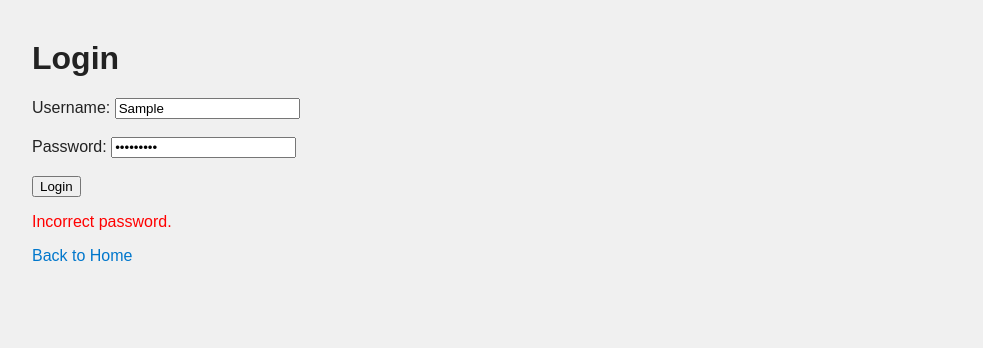
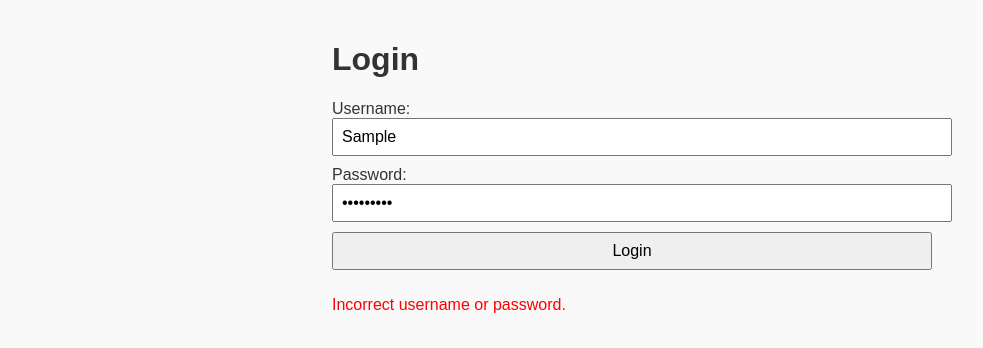
Before and after one commit to nflsgl/nfl-shotgun-league, a plain HTML site: page login.html in a window 1280 px wide. Both pictures are taken after typing "Sample", "Sample123" into the empty fields and a click on the button "Login". Shown: the whole page, without its empty margins (8-991 px from the left). Drawn offline with Linux system fonts and the light colour scheme.

Commit message:
Add files via upload

```diff
--- a/login.html
+++ b/login.html
@@ -2,6 +2,7 @@
 <!DOCTYPE html>
 <html>
 <head>
+  <meta name="viewport" content="width=device-width, initial-scale=1">
   <title>Login - Shotgun League</title>
   <link rel="stylesheet" href="style.css">
   <script src="login.js" defer></script>
@@ -9,11 +10,10 @@
 <body>
   <h1>Login</h1>
   <form id="loginForm">
-    <label>Username: <input type="text" id="username" autocomplete="username"></label><br><br>
-    <label>Password: <input type="password" id="password" autocomplete="current-password"></label><br><br>
+    <label>Username: <input type="text" id="username" autocomplete="username"></label>
+    <label>Password: <input type="password" id="password" autocomplete="current-password"></label>
     <button type="submit">Login</button>
   </form>
   <p id="errorMsg" style="color:red;"></p>
-  <p><a href="index.html">Back to Home</a></p>
 </body>
 </html>
--- a/login.js
+++ b/login.js
@@ -1,16 +1,16 @@
 
-const players = {'Aaron B.': 'honda', 'Alec B.': 'ford', 'Brad D.': 'chevy', 'Brad G.': 'toyota', 'Brad H.': 'nissan', 'Brian M.': 'jeep', 'Cal N.': 'mazda', 'Carter B.': 'volvo', 'Chuck P.': 'dodge', 'David H.': 'buick', 'Hunter': 'subaru', 'Ian F.': 'tesla', 'Jacob G.': 'fiat', 'Jim C.': 'gmc', 'Joe O.': 'bmw', 'Josh A.': 'audi', 'Justin G.': 'vw', 'Mike D.': 'ram', 'Mike K.': 'lincoln', 'Mitch M.': 'cadillac', 'Nick P.': 'hyundai', 'Riley B.': 'kia', 'Ryan L.': 'mini', 'Taylor H.': 'jaguar', 'Tim B.': 'landrover', 'Tom W.': 'mitsubishi', 'Trevor C.': 'infiniti', 'Zach W.': 'porsche'};
+const users = {'aaronb': 'honda', 'alecb': 'ford', 'bradd': 'chevy', 'bradg': 'toyota', 'bradh': 'nissan', 'brianm': 'jeep', 'caln': 'mazda', 'carterb': 'volvo', 'chuckp': 'dodge', 'davidh': 'buick', 'hunter': 'subaru', 'ianf': 'tesla', 'jacobg': 'fiat', 'jimc': 'gmc', 'joeo': 'bmw', 'josha': 'audi', 'justing': 'vw', 'miked': 'ram', 'mikek': 'lincoln', 'mitchm': 'cadillac', 'nickp': 'hyundai', 'rileyb': 'kia', 'ryanl': 'mini', 'taylorh': 'jaguar', 'timb': 'landrover', 'tomw': 'mitsubishi', 'trevorc': 'infiniti', 'zachw': 'porsche'};
 
 document.getElementById("loginForm").addEventListener("submit", function(e) {
   e.preventDefault();
-  const user = document.getElementById("username").value.trim();
-  const pw = document.getElementById("password").value.toLowerCase().trim();
-  const correct = players[user];
+  const username = document.getElementById("username").value.toLowerCase().replace(/[^a-z0-9]/g, '');
+  const password = document.getElementById("password").value.toLowerCase().trim();
+  const correct = users[username];
 
-  if (pw === correct) {
-    localStorage.setItem("user", user);
-    window.location.href = "pick.html";
+  if (password === correct) {
+    localStorage.setItem("user", username);
+    window.location.href = "home.html";
   } else {
-    document.getElementById("errorMsg").textContent = "Incorrect password.";
+    document.getElementById("errorMsg").textContent = "Incorrect username or password.";
   }
 });
--- a/style.css
+++ b/style.css
@@ -1,17 +1,34 @@
 
 body {
   font-family: Arial, sans-serif;
-  margin: 40px;
-  background-color: #f0f0f0;
-  color: #222;
+  margin: 0;
+  padding: 20px;
+  background-color: #f9f9f9;
+  color: #333;
+  max-width: 600px;
+  margin: auto;
+}
+input, select, button {
+  font-size: 1em;
+  padding: 8px;
+  width: 100%;
+  margin-bottom: 10px;
+}
+form {
+  display: flex;
+  flex-direction: column;
 }
 a {
   color: #0077cc;
   text-decoration: none;
+  font-weight: bold;
 }
-a:hover {
-  text-decoration: underline;
+#nav {
+  margin-bottom: 20px;
+  background: #eee;
+  padding: 10px;
+  text-align: center;
 }
-form {
-  margin-top: 20px;
+#nav a {
+  margin: 0 10px;
 }
```
Also changed, not shown: home.html (added, +29 -0 lines).
